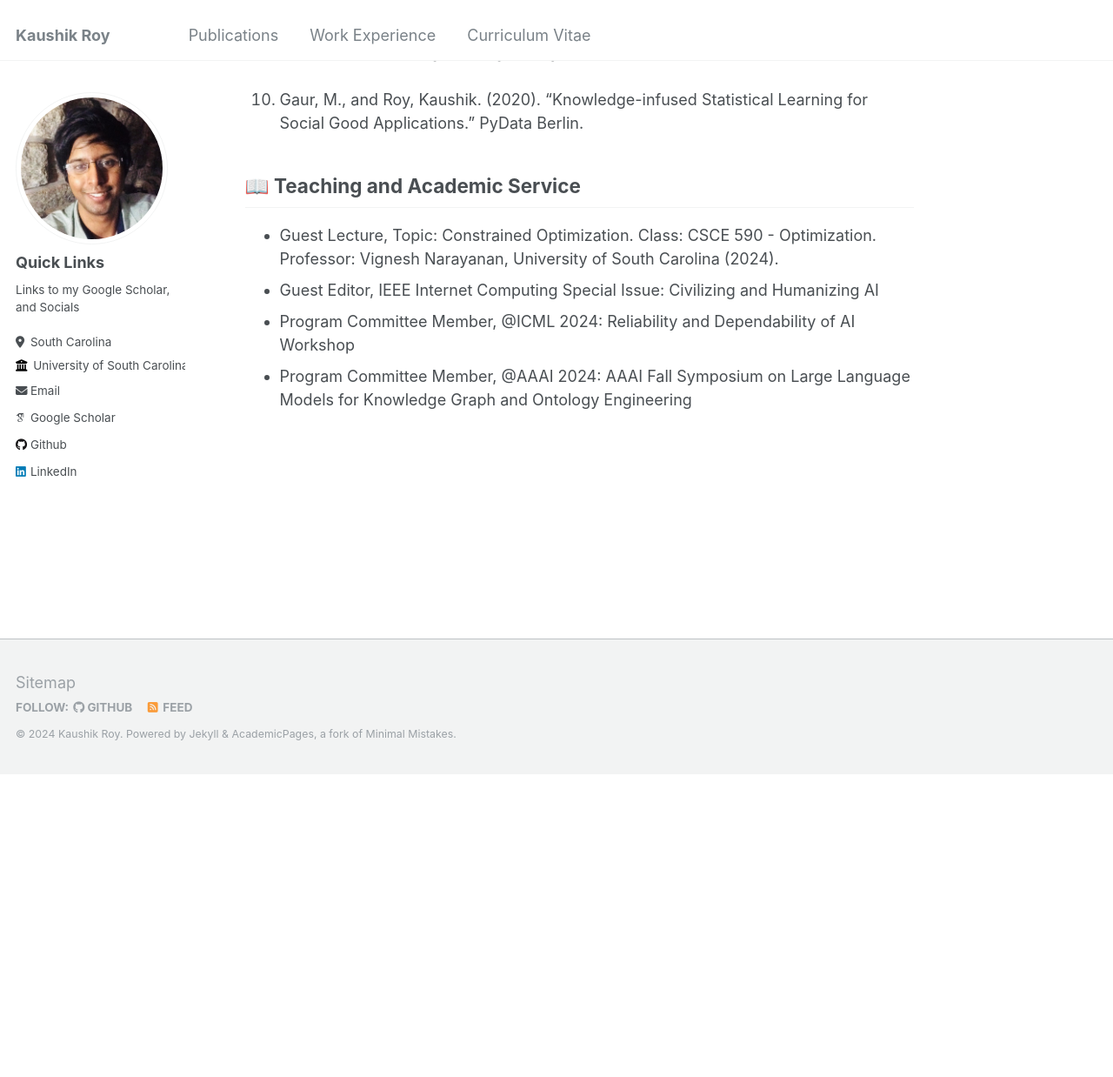
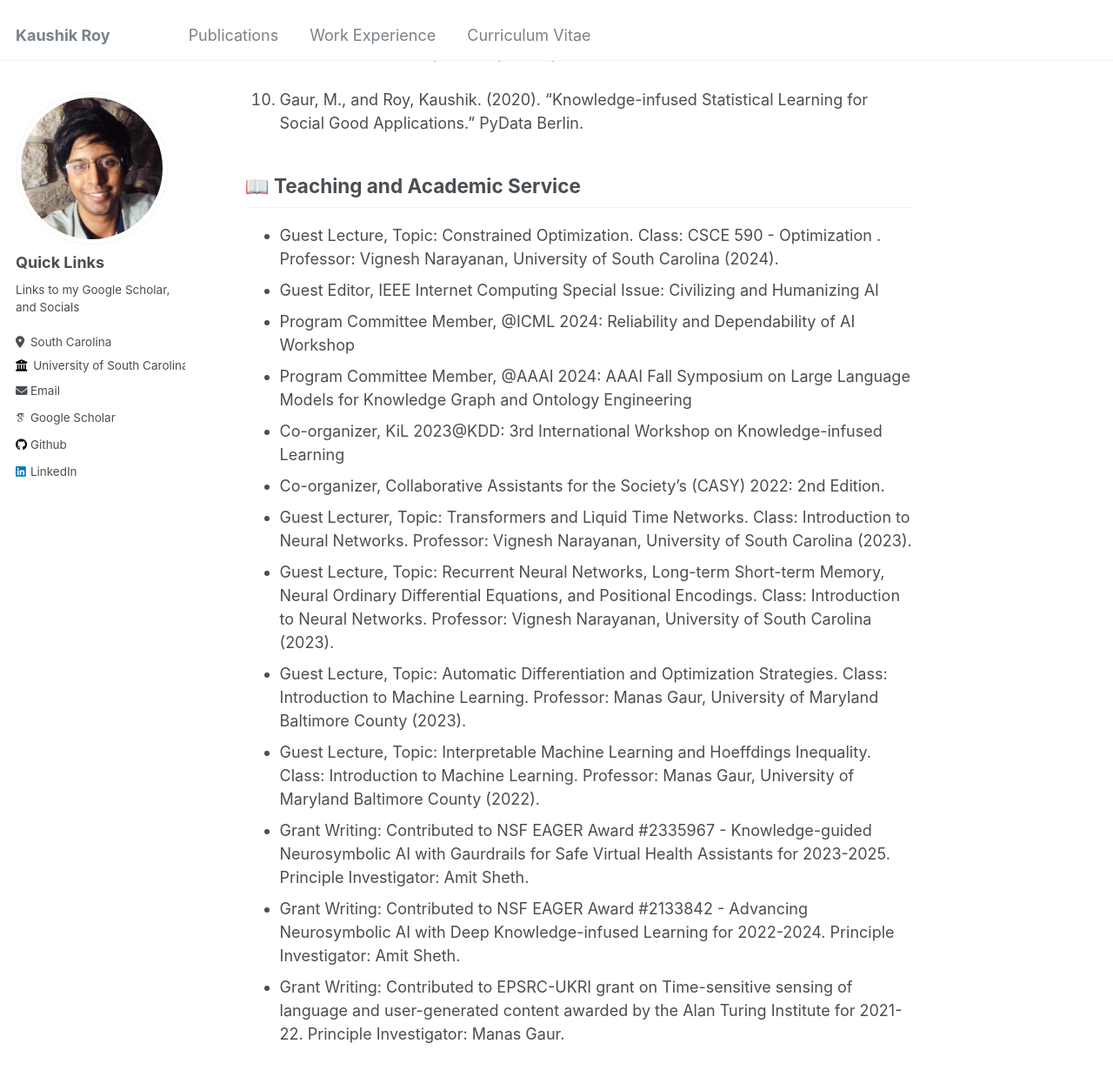
Before and after one commit to kauroy1994/home, a Jekyll site: the page built from _pages/markdown.md, in a window 1280 px wide and 1400 px high, scrolled down 5568 px. Shown: the top 1238 px of the window at 87% size. Built offline with Jekyll 4.4.1, drawn with Linux system fonts in a browser that asks for light colours; some web fonts are replaced; before the commit the page ends 6458 px from its top, so only the background shows below that.

Commit message:
Update markdown.md

```diff
--- a/_pages/markdown.md
+++ b/_pages/markdown.md
@@ -119,7 +119,16 @@ author_profile: true
 
 ## 📖 Teaching and Academic Service
 
-- Guest Lecture, Topic: Constrained Optimization. Class: CSCE 590 - Optimization. Professor: Vignesh Narayanan, University of South Carolina (2024).
+- Guest Lecture, Topic: Constrained Optimization. Class: CSCE 590 - Optimization . Professor: Vignesh Narayanan, University of South Carolina (2024).
 - Guest Editor, IEEE Internet Computing Special Issue: Civilizing and Humanizing AI
 - Program Committee Member, @ICML 2024: Reliability and Dependability of AI Workshop
 - Program Committee Member, @AAAI 2024: AAAI Fall Symposium on Large Language Models for Knowledge Graph and Ontology Engineering
+- Co-organizer, KiL 2023@KDD: 3rd International Workshop on Knowledge-infused Learning
+- Co-organizer, Collaborative Assistants for the Society's (CASY) 2022: 2nd Edition.
+- Guest Lecturer, Topic: Transformers and Liquid Time Networks. Class: Introduction to Neural Networks. Professor: Vignesh Narayanan, University of South Carolina (2023).
+- Guest Lecture, Topic: Recurrent Neural Networks, Long-term Short-term Memory, Neural Ordinary Differential Equations, and Positional Encodings. Class: Introduction to Neural Networks. Professor: Vignesh Narayanan, University of South Carolina (2023).
+- Guest Lecture, Topic: Automatic Differentiation and Optimization Strategies. Class: Introduction to Machine Learning. Professor: Manas Gaur, University of Maryland Baltimore County (2023).
+- Guest Lecture, Topic: Interpretable Machine Learning and Hoeffdings Inequality. Class: Introduction to Machine Learning. Professor: Manas Gaur, University of Maryland Baltimore County (2022).
+- Grant Writing: Contributed to NSF EAGER Award #2335967 - Knowledge-guided Neurosymbolic AI with Gaurdrails for Safe Virtual Health Assistants for 2023-2025. Principle Investigator: Amit Sheth.
+- Grant Writing: Contributed to NSF EAGER Award #2133842 - Advancing Neurosymbolic AI with Deep Knowledge-infused Learning for 2022-2024. Principle Investigator: Amit Sheth.
+- Grant Writing: Contributed to EPSRC-UKRI grant on Time-sensitive sensing of language and user-generated content awarded by the Alan Turing Institute for 2021-22. Principle Investigator: Manas Gaur.
```
